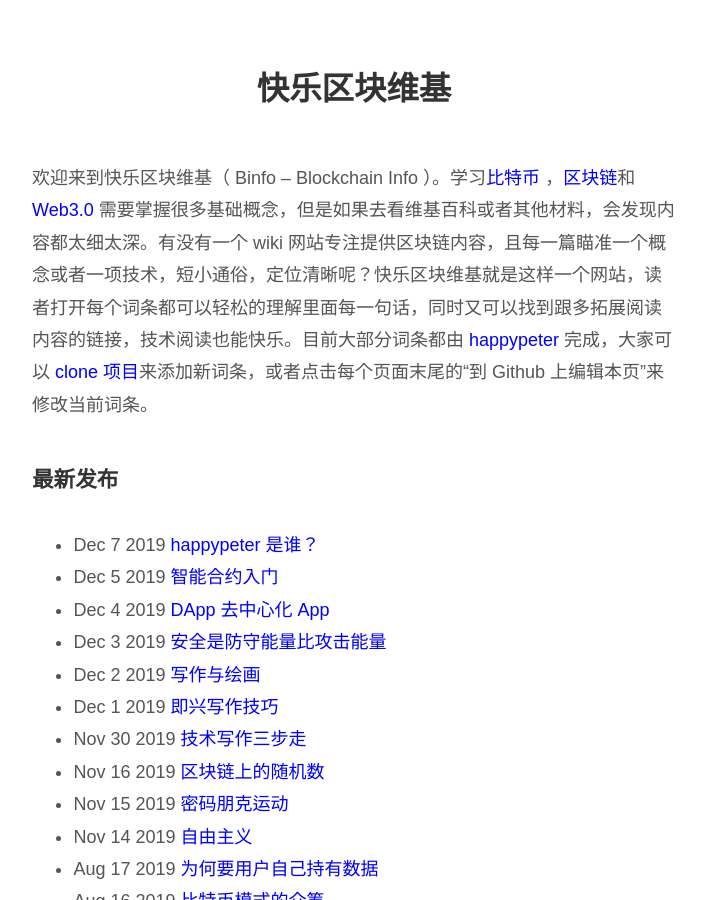
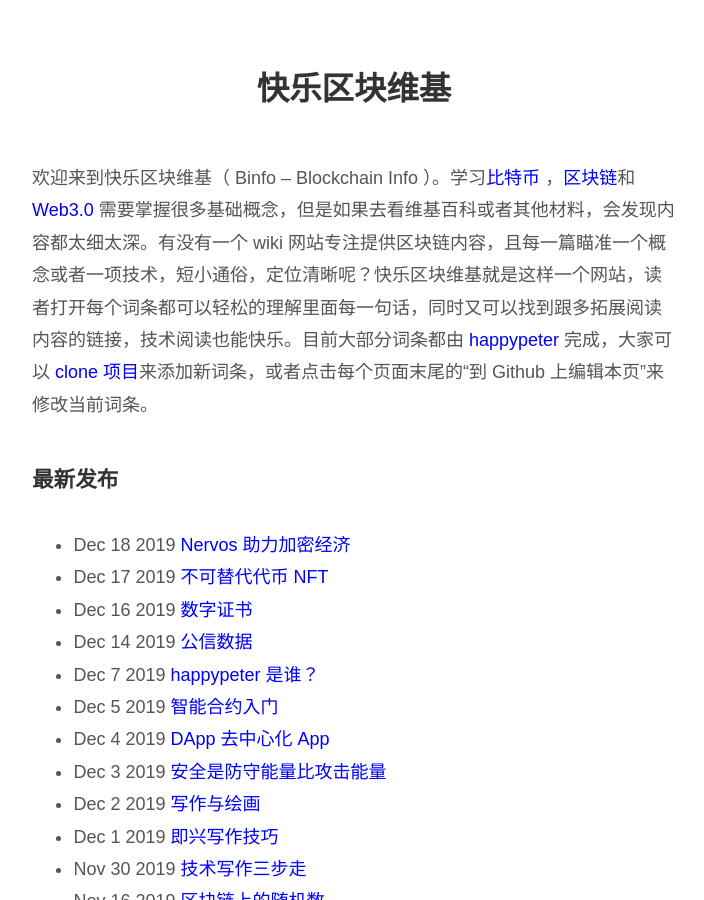
Before and after one commit to happypeter/binfo, a Jekyll site: the page built from index.markdown, in a window 1280 px wide and 900 px high. Shown: the whole window, without its empty margins (286-990 px from the left). Built offline with Jekyll 4.4.1, drawn with Linux system fonts in a browser that asks for light colours.

Commit message:
new pages

```diff
--- a/index.markdown
+++ b/index.markdown
@@ -7,6 +7,10 @@ title: 快乐区块维基
 
 ## 最新发布
 
+- Dec 18 2019 [Nervos 助力加密经济](nervos-ce)
+- Dec 17 2019 [不可替代代币 NFT](nft)
+- Dec 16 2019 [数字证书](cert)
+- Dec 14 2019 [公信数据](trusted-data)
 - Dec 7 2019 [happypeter 是谁？](happypeter)
 - Dec 5 2019 [智能合约入门](smart-c-intro)
 - Dec 4 2019 [DApp 去中心化 App](dapp)
```
Also changed, not shown: trusted-data.md (renamed from 306.md, +2 -0 lines), cert.md (renamed from 265.md), nervos-ce.md (renamed from 308.md), nft.md (renamed from 281.md).
